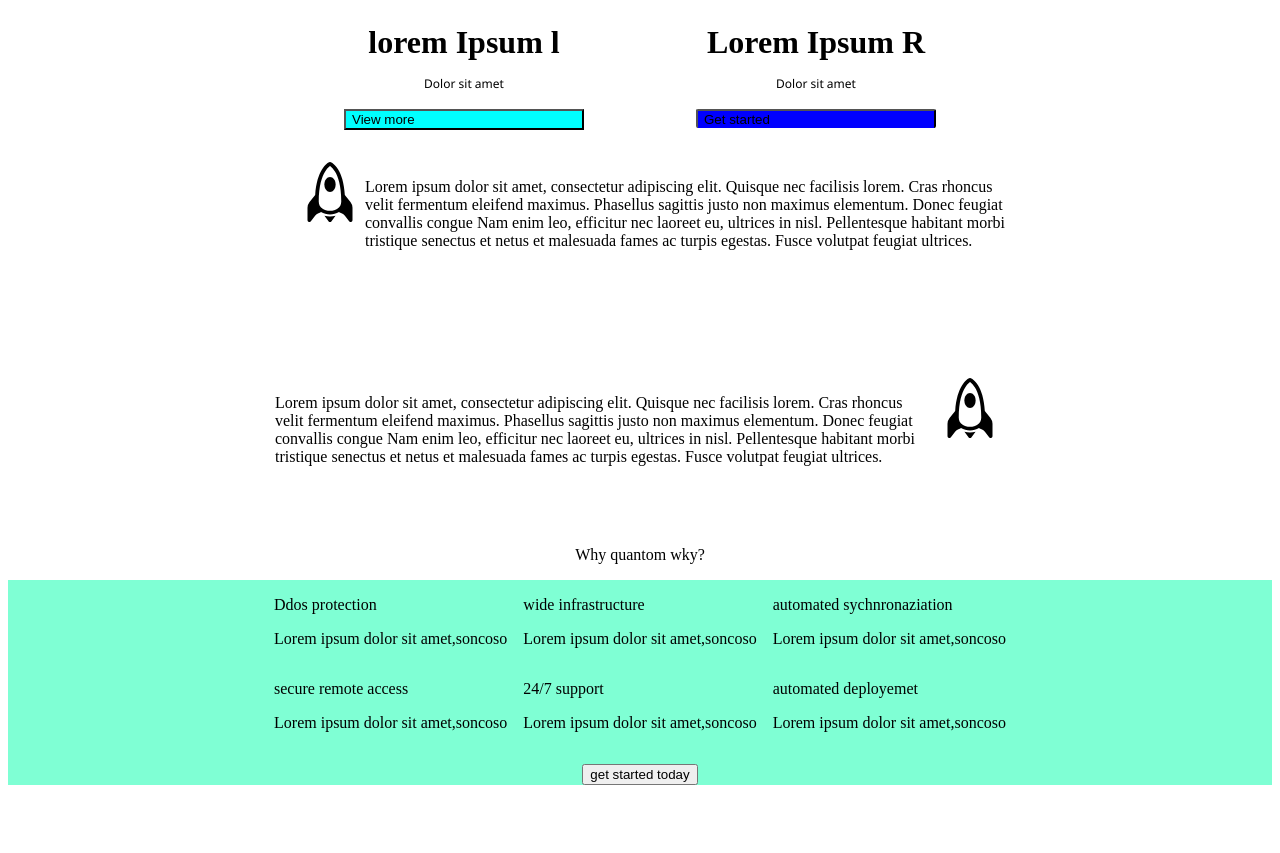
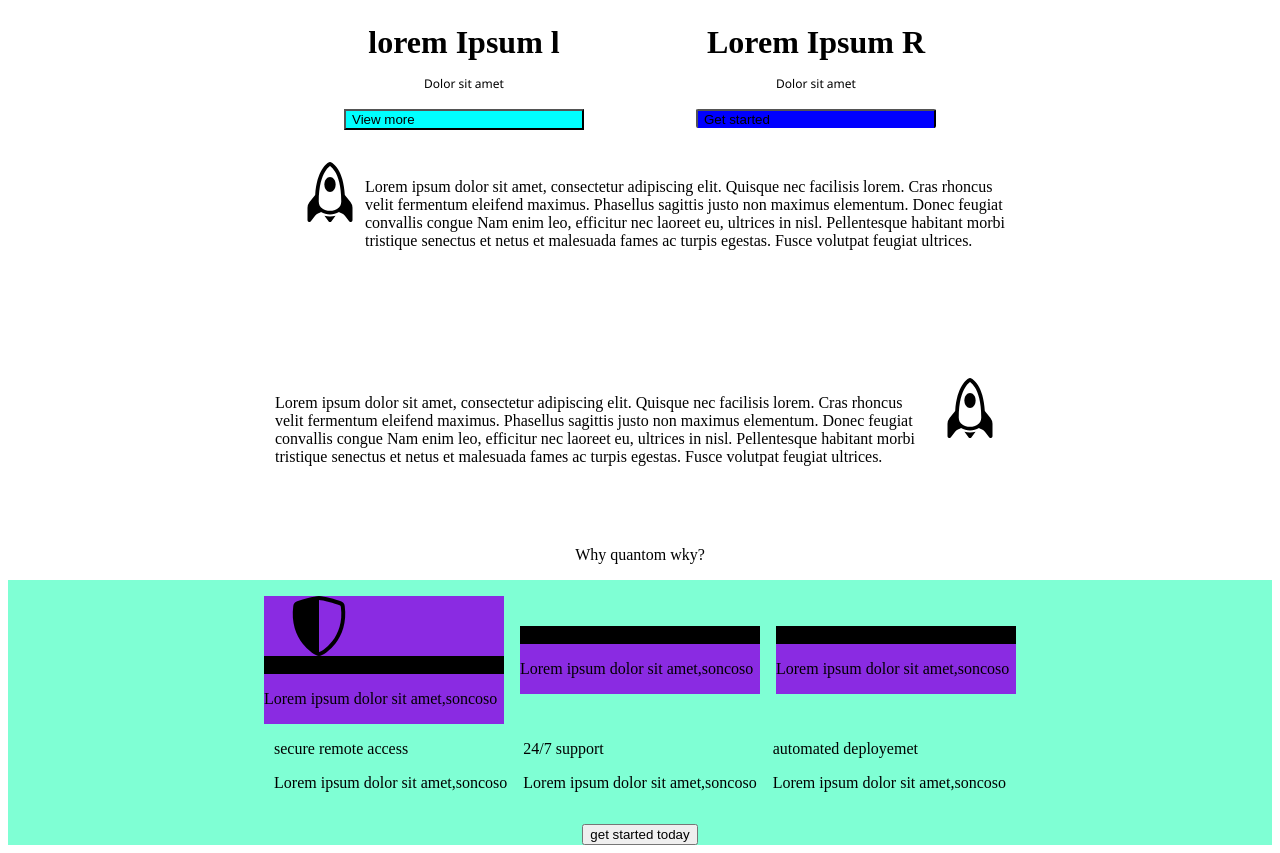
Before and after one commit to Filipp548056/html-bootstrap, a website: page index.html in a window 1280 px wide. Shown: the part 531-1384 px from the top of the page. Before the commit the page ends 1324 px from the top, so only its background shows below. Drawn offline with Linux system fonts and the light colour scheme.

Commit message:
11/12/24 11:04

```diff
--- a/index.html
+++ b/index.html
@@ -49,12 +49,10 @@
 
 
     <div class="main-top">
-
         <div class="banner">
             <p class="quantom">QuantomSky Solutions</p>
             <p class="quantom-text">asdsadsadsadsadsadsadsadsadsadsadsadsadsaasas</p>
         </div>
-
 
 
     </div>
@@ -119,22 +117,23 @@
     </div>
 
     <div class="main-bot2">
-        <div>
-            <div>
+        <div class="bot2-3boxes">
+            <img src="images/shield-shaded.svg">
+            <div class="test-box">
                 Ddos protection
             </div>
             <p>Lorem ipsum dolor sit amet,soncoso</p>
         </div>
-        <div>
-            <div>
+
+        <div class="bot2-3boxes">
+            <div class="test-box">
                 wide infrastructure
             </div>
             <p>Lorem ipsum dolor sit amet,soncoso</p>
+        </div>
 
-            </div>
-            <div>
-
-            <div>
+        <div class="bot2-3boxes">
+            <div class="test-box">
                 automated sychnronaziation
             </div>
             <p>Lorem ipsum dolor sit amet,soncoso</p>
--- a/style.css
+++ b/style.css
@@ -305,6 +305,16 @@ img {
 
 /* Why QuantomSky? how tf should i know why. Title + 6Cards with title and P-text and a button on the bottem*/
 
+.test-box {
+    display: flex;
+    flex-direction: row;
+    background-color: black;
+    height: fit-content;
+    width: 15rem;
+
+}
+
+
 .main-bot1{
     display: flex;
     flex-direction: column;
@@ -315,7 +325,6 @@ img {
 }
 
 .main-bot2 {
-
         display: flex;
         flex-direction: row;
         justify-content: center;
@@ -323,6 +332,15 @@ img {
         gap: 1rem;
         padding-top: 1rem;
         background-color: aquamarine;
+
+}
+
+.bot2-3boxes {
+    background-color: blueviolet;
+    display: flex;
+    flex-direction: column;
+    width: 15rem;
+
 
 }
 
```
Also changed, not shown: images/shield-shaded.svg (added). Lines whose indentation alone changed are shown as unchanged.
